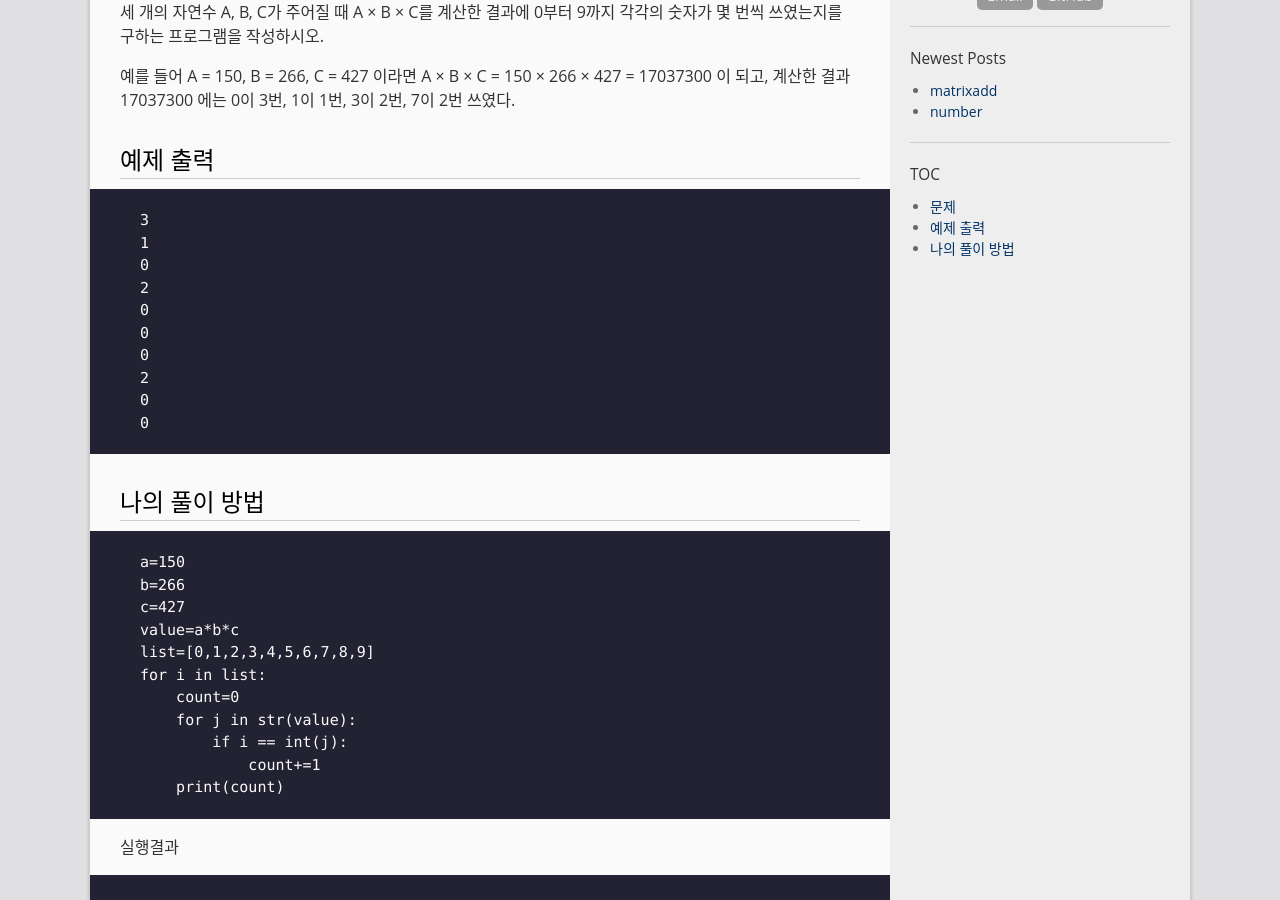
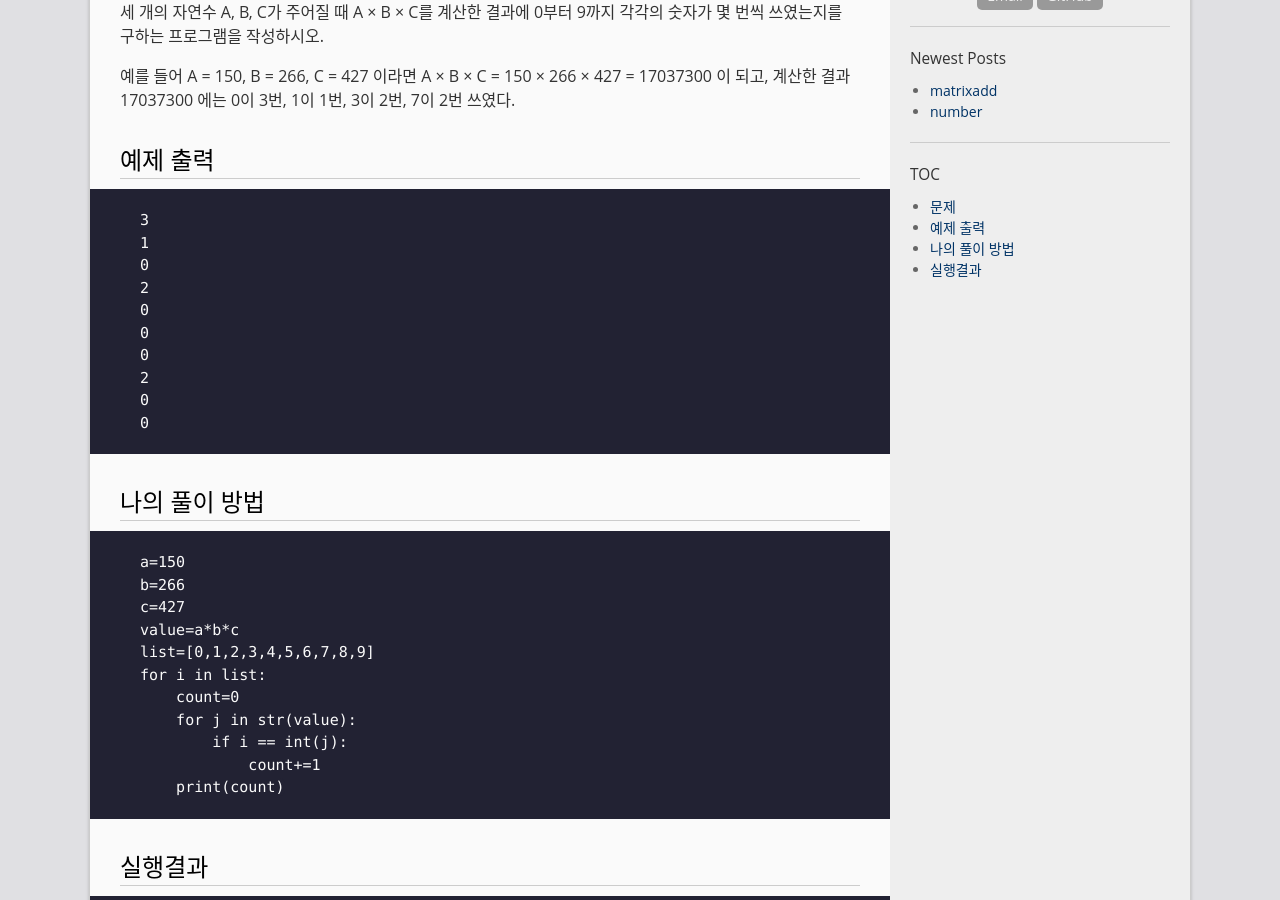
Before and after one commit to bh6366632/bh6366632.github.com, a Jekyll site: the page built from _posts/2024-04-04-number.md, in a window 1280 px wide and 900 px high, scrolled down 326 px. Built offline with Jekyll 4.4.1, drawn with Linux system fonts in a browser that asks for light colours.

Commit message:
Update 2024-04-04-number.md

````diff
--- a/_posts/2024-04-04-number.md
+++ b/_posts/2024-04-04-number.md
@@ -40,7 +40,7 @@ for i in list:
             count+=1
     print(count)
 ```
-실행결과
+# 실행결과
 ```
 3
 1
````
